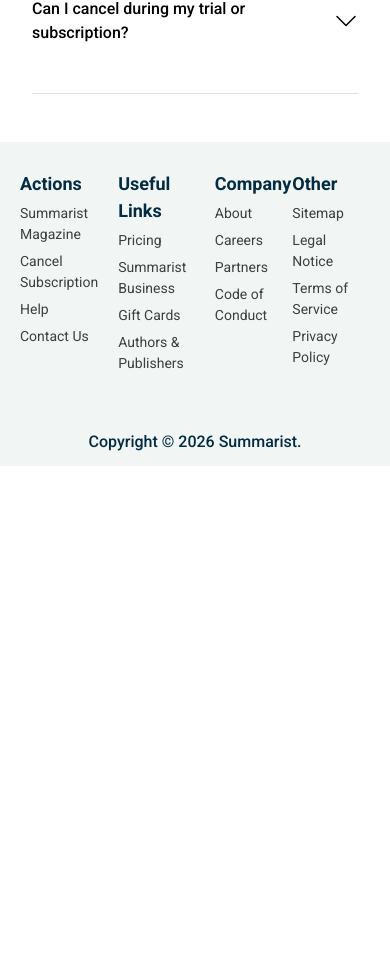
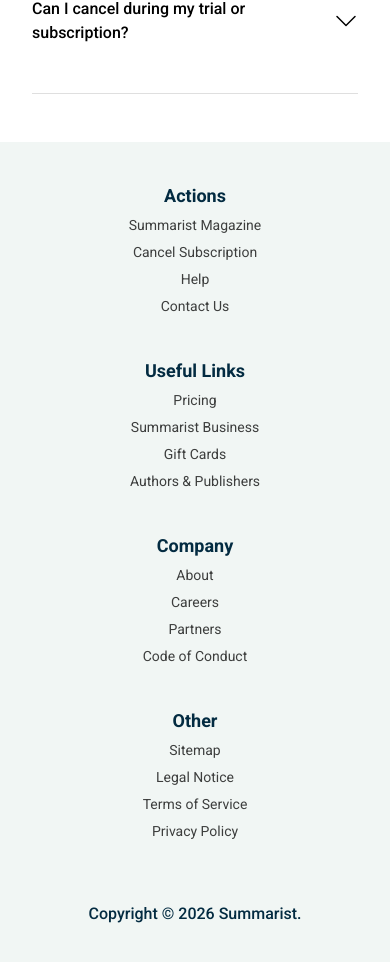
Before and after one commit to jeddelich/fes-internship-summarist, a Next.js app: page /choose-plan in a window 390 px wide. Shown: the part 2491-3453 px from the top of the page. Before the commit the page ends 2957 px from the top, so only its background shows below. Built offline with nearby package versions, Linux system fonts and the light colour scheme; no server answers.

Commit message:
footer responsive and sales page complete

```diff
--- a/components/layout/Footer.module.css
+++ b/components/layout/Footer.module.css
@@ -4,16 +4,17 @@
     flex-direction: column;
     justify-content: center;
     align-items: center;
-    height: 324px;
+    height: fit-content;
     background-color: #f1f6f4;
     color: #032b41;
+    padding: 40px 0;
 }
 
 .footerLists{
-    margin: 16px 0 56px 0;
+    margin-bottom: 60px;
     max-width: 1000px;
     width: 100%;
-    padding: 0 20px;
+    padding: 0 40px;
     display: flex;
     justify-content: space-between;
 }
@@ -21,3 +22,10 @@
 .copyright{
     font-weight: 500;
 }
+
+@media (max-width: 768px){
+    .footerLists{
+        flex-wrap: wrap;
+        gap: 40px 0;
+    }
+}
--- a/components/ui/FooterList.module.css
+++ b/components/ui/FooterList.module.css
@@ -18,3 +18,17 @@
     font-weight: bold;
     font-size: 18px;
 }
+
+@media (max-width: 768px) {
+    .footerList{
+        width: 50%;
+        text-align: center;
+    }
+}
+
+@media (max-width: 480px) {
+    .footerList{
+        width: 100%;
+        text-align: center;
+    }
+}
```
